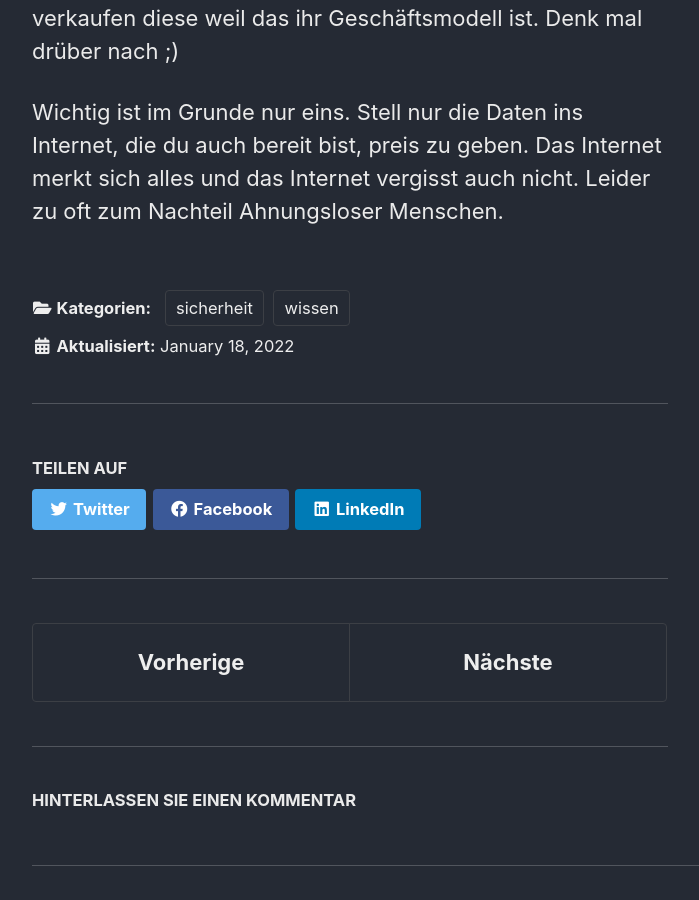
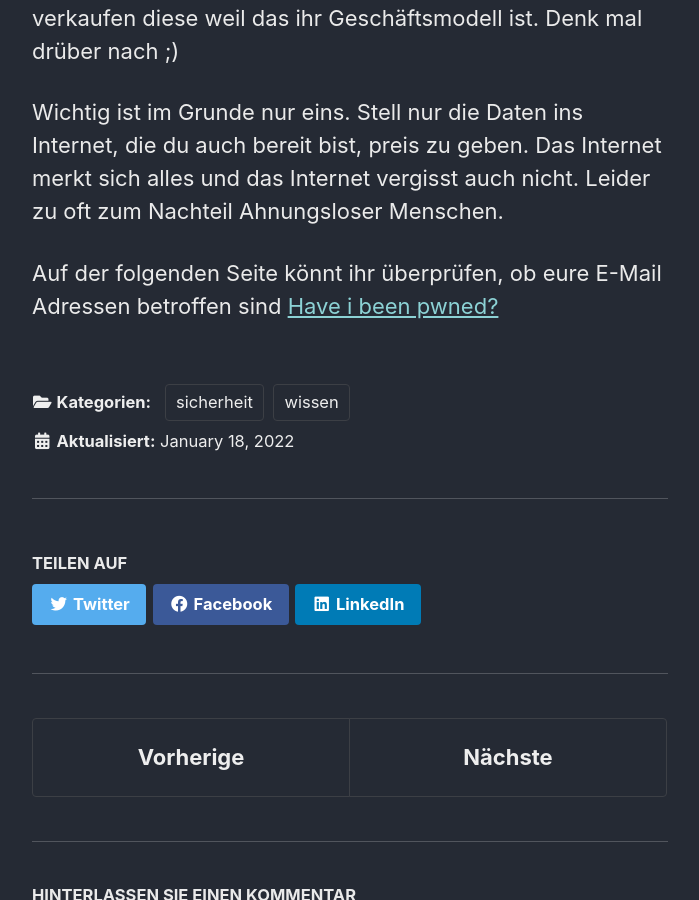
Before and after one commit to OnkelDom/onkeldom-old.github.io, a Jekyll site: the page built from _posts/2022-01-18-account-und-passwort-sicherheit.md, in a window 1280 px wide and 900 px high, scrolled down 4332 px. Shown: the whole window, without its empty margins (290-989 px from the left). Built offline with Jekyll 4.4.1, drawn with Linux system fonts in a browser that asks for light colours; cached includes are drawn as plain includes; comment, search, counter and statistics services are not loaded.

Commit message:
add have i been pwned

```diff
--- a/_posts/2022-01-18-account-und-passwort-sicherheit.md
+++ b/_posts/2022-01-18-account-und-passwort-sicherheit.md
@@ -54,3 +54,5 @@ Leute, die sich über die nicht existierende personalisierte Datenverarbeitung i
 Unsere Bundesregierung z.B. ist verpflichtet, mit deinen Daten sensibel/anonymisiert umzugehen. Firmen wie Facebook und Co verarbeiten deine persönlichen Daten und verkaufen diese weil das ihr Geschäftsmodell ist. Denk mal drüber nach ;)
 
 Wichtig ist im Grunde nur eins. Stell nur die Daten ins Internet, die du auch bereit bist, preis zu geben. Das Internet merkt sich alles und das Internet vergisst auch nicht. Leider zu oft zum Nachteil Ahnungsloser Menschen.
+
+Auf der folgenden Seite könnt ihr überprüfen, ob eure E-Mail Adressen betroffen sind [Have i been pwned?](https://haveibeenpwned.com/)
```
